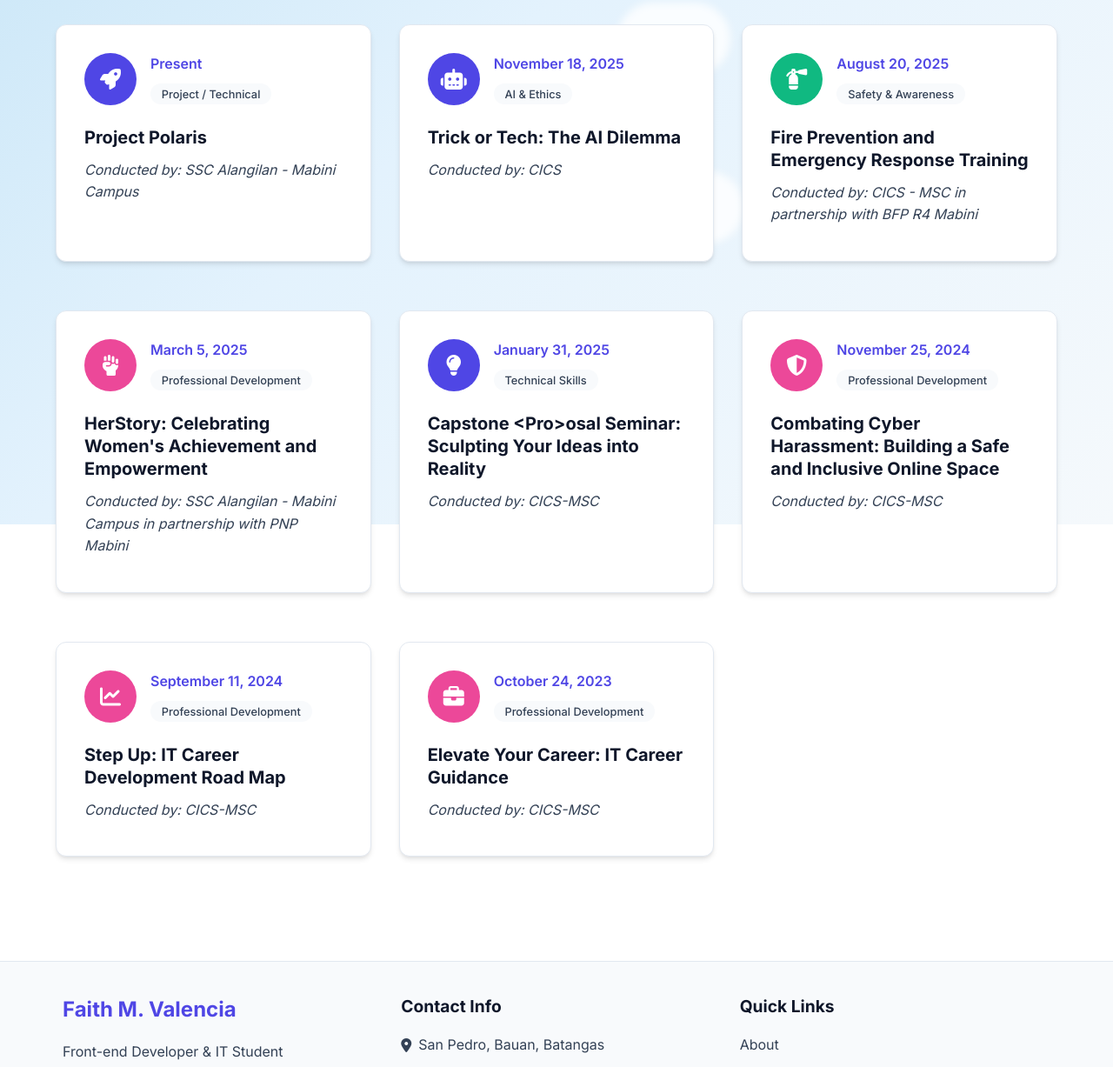
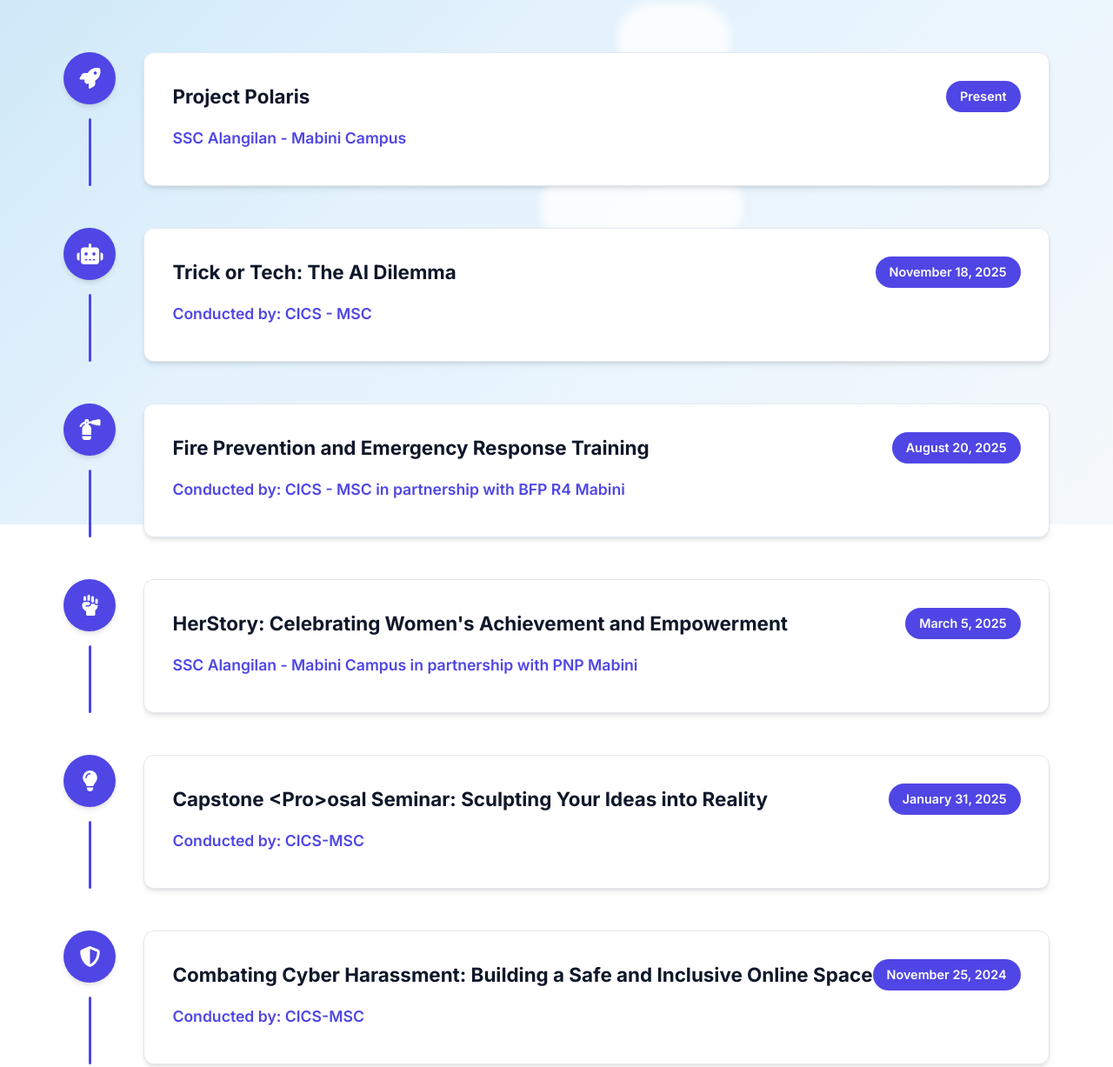
Before and after one commit to FaithV5/StudentPortfolio, a website: page Student Portfolio/seminars.html in a window 1280 px wide. Shown: the part 197-1424 px from the top of the page at 87% size. Drawn offline with Linux system fonts and the light colour scheme.

Commit message:
Update seminars.html

```diff
--- a/Student Portfolio/seminars.html
+++ b/Student Portfolio/seminars.html
@@ -3,7 +3,7 @@
 <head>
   <meta charset="UTF-8">
   <meta name="viewport" content="width=device-width, initial-scale=1.0">
-  <title>Seminars & Trainings — Faith M. Valencia</title>
+  <title>Seminars</title>
   <link rel="stylesheet" href="style.css">
   <link rel="stylesheet" href="https://cdnjs.cloudflare.com/ajax/libs/font-awesome/6.5.0/css/all.min.css">
   <link rel="preconnect" href="https://fonts.googleapis.com">
@@ -13,7 +13,6 @@
 <body>
   <div class="sky" aria-hidden="true"></div>
 
-  <!-- Navigation -->
   <nav class="navbar">
     <div class="nav-container">
       <div class="nav-logo">
@@ -49,141 +48,134 @@
         <h1>Seminars & Trainings</h1>
       </div>
 
-      <!-- Seminars Grid -->
-      <div class="seminars-grid">
+      <div class="timeline-container">
+        <div class="timeline">
 
-        <!-- Project Polaris -->
-        <div class="seminar-card" data-category="technical">
-          <div class="seminar-header">
-            <div class="seminar-badge technical">
-              <i class="fas fa-rocket"></i>
+          <div class="timeline-item">
+            <div class="timeline-marker">
+              <div class="marker-icon technical"><i class="fas fa-rocket"></i></div>
+              <div class="timeline-line"></div>
             </div>
-            <div class="seminar-meta">
-              <span class="seminar-date">Present</span>
-              <span class="seminar-category-tag">Project / Technical</span>
+            <div class="timeline-content">
+              <div class="timeline-header">
+                <h3>Project Polaris</h3>
+                <span class="timeline-date">Present</span>
+              </div>
+              <div class="timeline-institution">SSC Alangilan - Mabini Campus</div>
+
             </div>
           </div>
-          <h3 class="seminar-title">Project Polaris</h3>
-          <p class="seminar-organizer">Conducted by: SSC Alangilan - Mabini Campus</p>
-        </div>
 
-        <!-- Trick or Tech: The AI Dilemma -->
-        <div class="seminar-card" data-category="technical">
-          <div class="seminar-header">
-            <div class="seminar-badge technical">
-              <i class="fas fa-robot"></i>
+          <div class="timeline-item">
+            <div class="timeline-marker">
+              <div class="marker-icon technical"><i class="fas fa-robot"></i></div>
+              <div class="timeline-line"></div>
             </div>
-            <div class="seminar-meta">
-              <span class="seminar-date">November 18, 2025</span>
-              <span class="seminar-category-tag">AI &amp; Ethics</span>
+            <div class="timeline-content">
+              <div class="timeline-header">
+                <h3>Trick or Tech: The AI Dilemma</h3>
+                <span class="timeline-date">November 18, 2025</span>
+              </div>
+              <div class="timeline-institution">Conducted by: CICS - MSC</div>
+
             </div>
           </div>
-          <h3 class="seminar-title">Trick or Tech: The AI Dilemma</h3>
-          <p class="seminar-organizer">Conducted by: CICS</p>
-        </div>
 
-        <!-- Fire Prevention -->
-        <div class="seminar-card" data-category="safety">
-          <div class="seminar-header">
-            <div class="seminar-badge safety">
-              <i class="fas fa-fire-extinguisher"></i>
+          <div class="timeline-item">
+            <div class="timeline-marker">
+              <div class="marker-icon safety"><i class="fas fa-fire-extinguisher"></i></div>
+              <div class="timeline-line"></div>
             </div>
-            <div class="seminar-meta">
-              <span class="seminar-date">August 20, 2025</span>
-              <span class="seminar-category-tag">Safety & Awareness</span>
+            <div class="timeline-content">
+              <div class="timeline-header">
+                <h3>Fire Prevention and Emergency Response Training</h3>
+                <span class="timeline-date">August 20, 2025</span>
+              </div>
+              <div class="timeline-institution">Conducted by: CICS - MSC in partnership with BFP R4 Mabini</div>
+
             </div>
           </div>
-          <h3 class="seminar-title">Fire Prevention and Emergency Response Training</h3>
-          <p class="seminar-organizer">Conducted by: CICS - MSC in partnership with BFP R4 Mabini</p>
 
-        </div>
+          <div class="timeline-item">
+            <div class="timeline-marker">
+              <div class="marker-icon professional"><i class="fas fa-fist-raised"></i></div>
+              <div class="timeline-line"></div>
+            </div>
+            <div class="timeline-content">
+              <div class="timeline-header">
+                <h3>HerStory: Celebrating Women's Achievement and Empowerment</h3>
+                <span class="timeline-date">March 5, 2025</span>
+              </div>
+              <div class="timeline-institution">SSC Alangilan - Mabini Campus in partnership with PNP Mabini</div>
 
-        <!-- Women Empowerment -->
-        <div class="seminar-card" data-category="professional">
-          <div class="seminar-header">
-            <div class="seminar-badge professional">
-              <i class="fas fa-fist-raised"></i>
-            </div>
-            <div class="seminar-meta">
-              <span class="seminar-date">March 5, 2025</span>
-              <span class="seminar-category-tag">Professional Development</span>
             </div>
           </div>
-          <h3 class="seminar-title">HerStory: Celebrating Women's Achievement and Empowerment</h3>
-          <p class="seminar-organizer">Conducted by: SSC Alangilan - Mabini Campus in partnership with PNP Mabini</p>
 
-        </div>
+          <div class="timeline-item">
+            <div class="timeline-marker">
+              <div class="marker-icon technical"><i class="fas fa-lightbulb"></i></div>
+              <div class="timeline-line"></div>
+            </div>
+            <div class="timeline-content">
+              <div class="timeline-header">
+                <h3>Capstone &lt;Pro&gt;osal Seminar: Sculpting Your Ideas into Reality</h3>
+                <span class="timeline-date">January 31, 2025</span>
+              </div>
+              <div class="timeline-institution">Conducted by: CICS-MSC</div>
 
-        <!-- Capstone Proposal -->
-        <div class="seminar-card" data-category="technical">
-          <div class="seminar-header">
-            <div class="seminar-badge technical">
-              <i class="fas fa-lightbulb"></i>
-            </div>
-            <div class="seminar-meta">
-              <span class="seminar-date">January 31, 2025</span>
-              <span class="seminar-category-tag">Technical Skills</span>
             </div>
           </div>
-          <h3 class="seminar-title">Capstone &lt;Pro&gt;osal Seminar: Sculpting Your Ideas into Reality</h3>
-          <p class="seminar-organizer">Conducted by: CICS-MSC</p>
 
-        </div>
+          <div class="timeline-item">
+            <div class="timeline-marker">
+              <div class="marker-icon professional"><i class="fas fa-shield-alt"></i></div>
+              <div class="timeline-line"></div>
+            </div>
+            <div class="timeline-content">
+              <div class="timeline-header">
+                <h3>Combating Cyber Harassment: Building a Safe and Inclusive Online Space</h3>
+                <span class="timeline-date">November 25, 2024</span>
+              </div>
+              <div class="timeline-institution">Conducted by: CICS-MSC</div>
 
-        <!-- Cyber Harassment -->
-        <div class="seminar-card" data-category="professional">
-          <div class="seminar-header">
-            <div class="seminar-badge professional">
-              <i class="fas fa-shield-alt"></i>
-            </div>
-            <div class="seminar-meta">
-              <span class="seminar-date">November 25, 2024</span>
-              <span class="seminar-category-tag">Professional Development</span>
             </div>
           </div>
-          <h3 class="seminar-title">Combating Cyber Harassment: Building a Safe and Inclusive Online Space</h3>
-          <p class="seminar-organizer">Conducted by: CICS-MSC</p>
 
-        </div>
+          <div class="timeline-item">
+            <div class="timeline-marker">
+              <div class="marker-icon professional"><i class="fas fa-chart-line"></i></div>
+              <div class="timeline-line"></div>
+            </div>
+            <div class="timeline-content">
+              <div class="timeline-header">
+                <h3>Step Up: IT Career Development Road Map</h3>
+                <span class="timeline-date">September 11, 2024</span>
+              </div>
+              <div class="timeline-institution">Conducted by: CICS-MSC</div>
 
-        <!-- Career Development -->
-        <div class="seminar-card" data-category="professional">
-          <div class="seminar-header">
-            <div class="seminar-badge professional">
-              <i class="fas fa-chart-line"></i>
-            </div>
-            <div class="seminar-meta">
-              <span class="seminar-date">September 11, 2024</span>
-              <span class="seminar-category-tag">Professional Development</span>
             </div>
           </div>
-          <h3 class="seminar-title">Step Up: IT Career Development Road Map</h3>
-          <p class="seminar-organizer">Conducted by: CICS-MSC</p>
 
-        </div>
+          <div class="timeline-item">
+            <div class="timeline-marker">
+              <div class="marker-icon professional"><i class="fas fa-briefcase"></i></div>
+              <div class="timeline-line"></div>
+            </div>
+            <div class="timeline-content">
+              <div class="timeline-header">
+                <h3>Elevate Your Career: IT Career Guidance</h3>
+                <span class="timeline-date">October 24, 2023</span>
+              </div>
+              <div class="timeline-institution">Conducted by: CICS-MSC</div>
 
-        <!-- Career Guidance -->
-        <div class="seminar-card" data-category="professional">
-          <div class="seminar-header">
-            <div class="seminar-badge professional">
-              <i class="fas fa-briefcase"></i>
-            </div>
-            <div class="seminar-meta">
-              <span class="seminar-date">October 24, 2023</span>
-              <span class="seminar-category-tag">Professional Development</span>
             </div>
           </div>
-          <h3 class="seminar-title">Elevate Your Career: IT Career Guidance</h3>
-          <p class="seminar-organizer">Conducted by: CICS-MSC</p>
 
         </div>
       </div>
-
-    </section> <!-- .seminars-section -->
-
+    </section>
   </main>
 
-  <!-- Footer -->
   <footer class="site-footer">
     <div class="footer-container">
       <div class="footer-content">
@@ -217,14 +209,6 @@
     </div>
   </footer>
 
-  <script>
-    (function(){
-      var y = new Date().getFullYear();
-      var el = document.getElementById('footer-year');
-      if(el) el.textContent = y;
-    })();
-  </script>
   <script src="app.js"></script>
 </body>
-
 </html>
```
